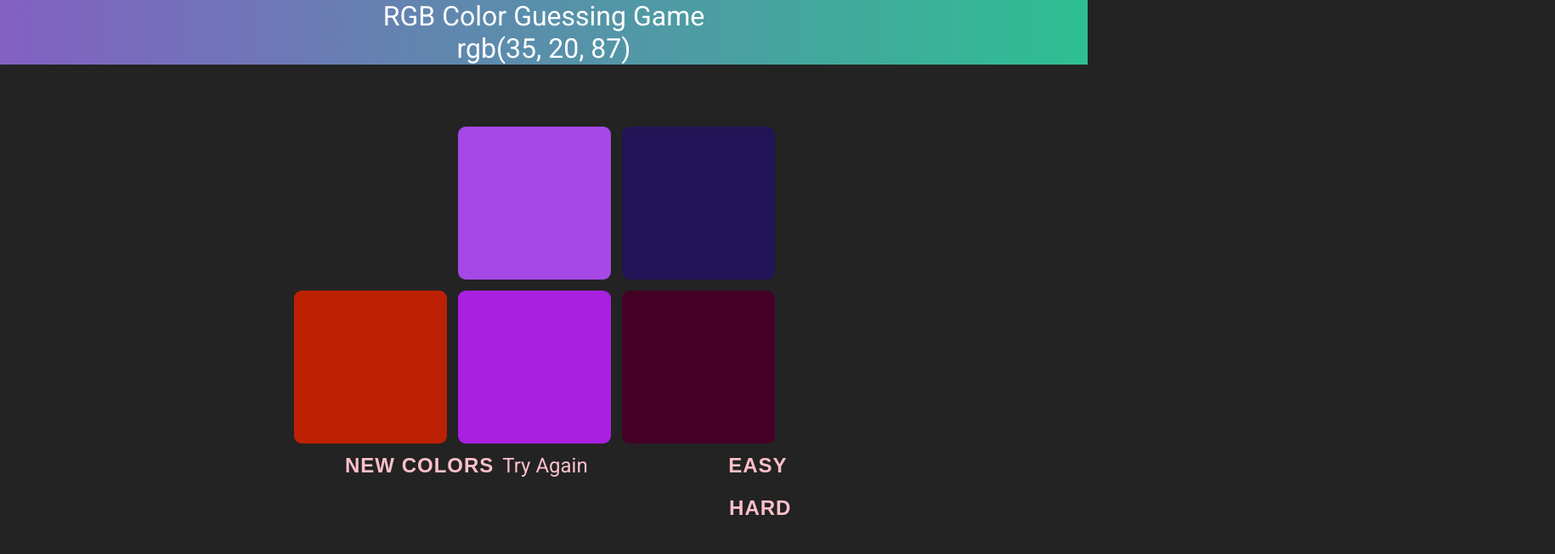
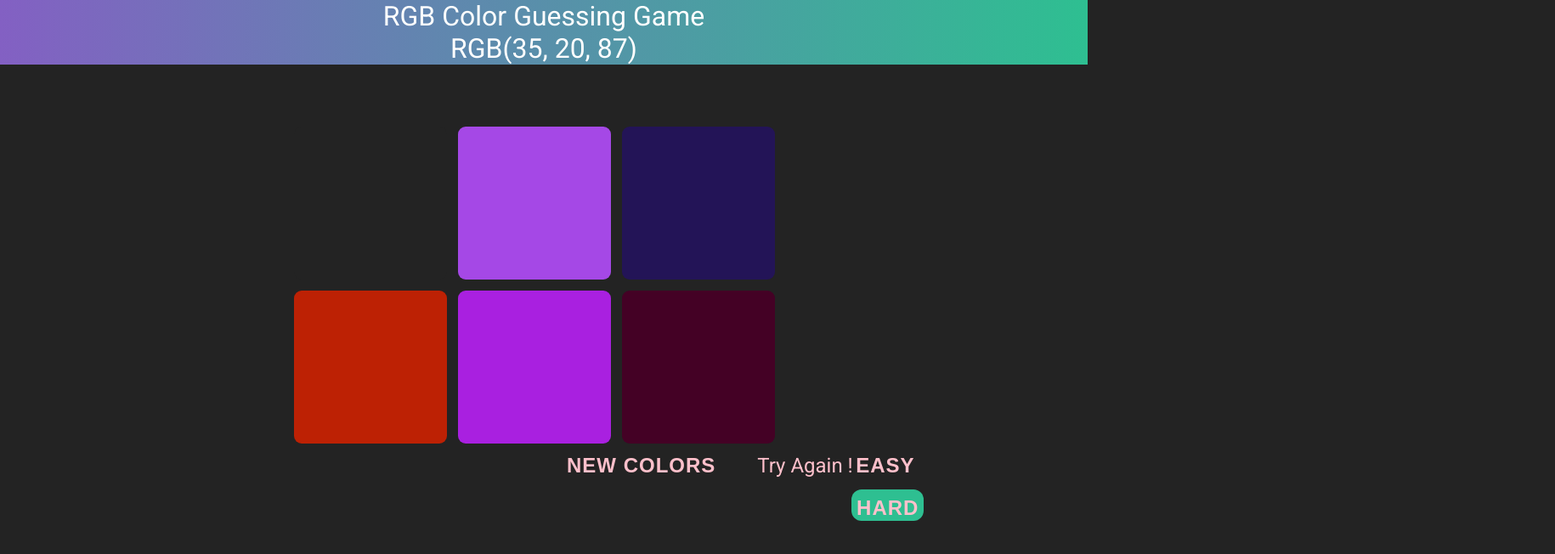
Before and after one commit to icarus014/first-milestone, a plain HTML site: page index.html in a window 1280 px wide. Both pictures are taken after a click on the element 436 px from the left and 239 px from the top of the page. Shown: the whole page at 85% size, 1830 px wide, since content can reach past the window. Drawn offline with Linux system fonts and the light colour scheme.

Commit message:
commit commit

```diff
--- a/script.js
+++ b/script.js
@@ -1,3 +1,4 @@
+// Declaring Variables
 var numSquares = 6;
 var colors = generateRandomColors(numSquares);
 var squares = document.querySelectorAll(".square");
@@ -11,12 +12,12 @@ var hardBtn = document.querySelector("#hardButton");
 
 
 easyBtn.addEventListener("click", function(){
-	//highlight button to show selected
+	//Highlights button to the mode selected
 	hardBtn.classList.remove("selected");
 	easyBtn.classList.add("selected");
-	//set number of squares to 3
+	//Sets number of squares to 3
 	numSquares = 3;
-	//change colors to 3
+	//Changes colors to 3
 	colors = generateRandomColors(numSquares);
 	//reset winning color
 	pickedColor = randomColorG();
@@ -80,7 +81,7 @@ for(var i = 0; i < squares.length; i++) {
 			h1.style.background = clickedColor;
 		}	else {
 			this.style.backgroundColor = "#232323";
-			messageDisplay.textContent = "Try Again";
+			messageDisplay.textContent = "Try Again !";
 		}
 		});
 }
@@ -100,17 +101,17 @@ function randomColorG(){
 }
 
 function generateRandomColors(genColor){
-	//make an array
+	//Creates array
 	var arr = []
 	//repeat num times
 	for(var i = 0; i < genColor; i++){
-	// get random color and push into array
+	// Grabs random color and pushes into array
 		arr.push(randomColor())
 	}
 	//return that array
 	return arr;
 }
-
+// RGB number generation
 function randomColor(){
 	//pick a "red" from 0 - 255
 	var r = Math.floor(Math.random() * 256);
@@ -118,5 +119,5 @@ function randomColor(){
 	var g = Math.floor(Math.random() * 256);
 	// pick a "blue" from 0 - 255
 	var b = Math.floor(Math.random() * 256);
-	return "rgb(" + r +", " + g +", " + b +")";
+	return "RGB(" + r +", " + g +", " + b +")";
 }
--- a/style.css
+++ b/style.css
@@ -53,6 +53,11 @@ button {
   font-size: 1.5rem;
 }
 
+.selected{
+  color: pink;
+  background: #2ebf91;
+}
+
 button:hover {
   color: white;
   background: #2ebf91;
@@ -65,14 +70,17 @@ button:hover {
   width: 20%;
   color: pink;
   font-size: 1.5rem;
+  position: relative;
+  left: 150px;
 }
 
 /* button positioning */
 .bottom-bar {
-  position: relative;top: 450px; left: 400px;
+  position: relative;top: 450px; left: 550px;
   display: block;
   padding: 0;
   margin: 0;
+  justify-content: space-evenly;
 }
 
 #hardButton{
@@ -85,6 +93,8 @@ button:hover {
 }
 
 
+
 #reset{
   justify-content: center;
+  position: relative; left:111px
 }
```
